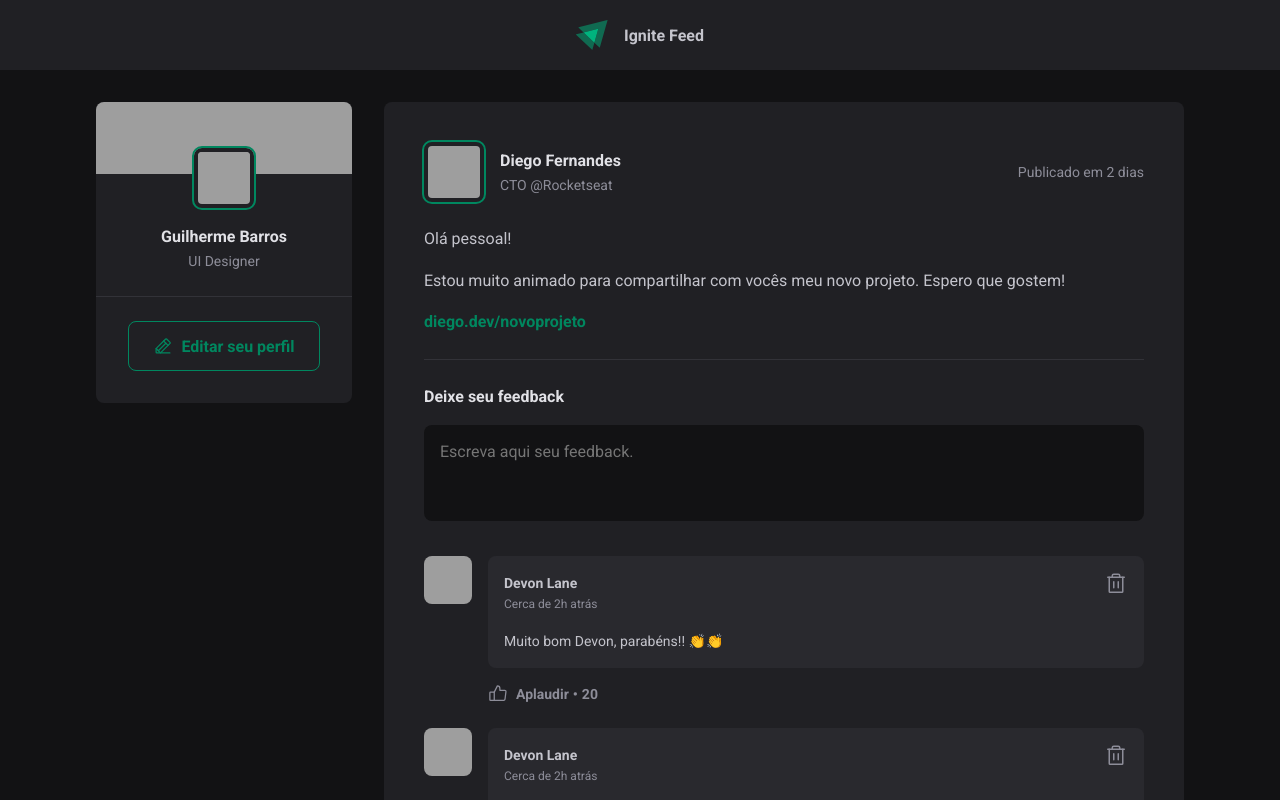
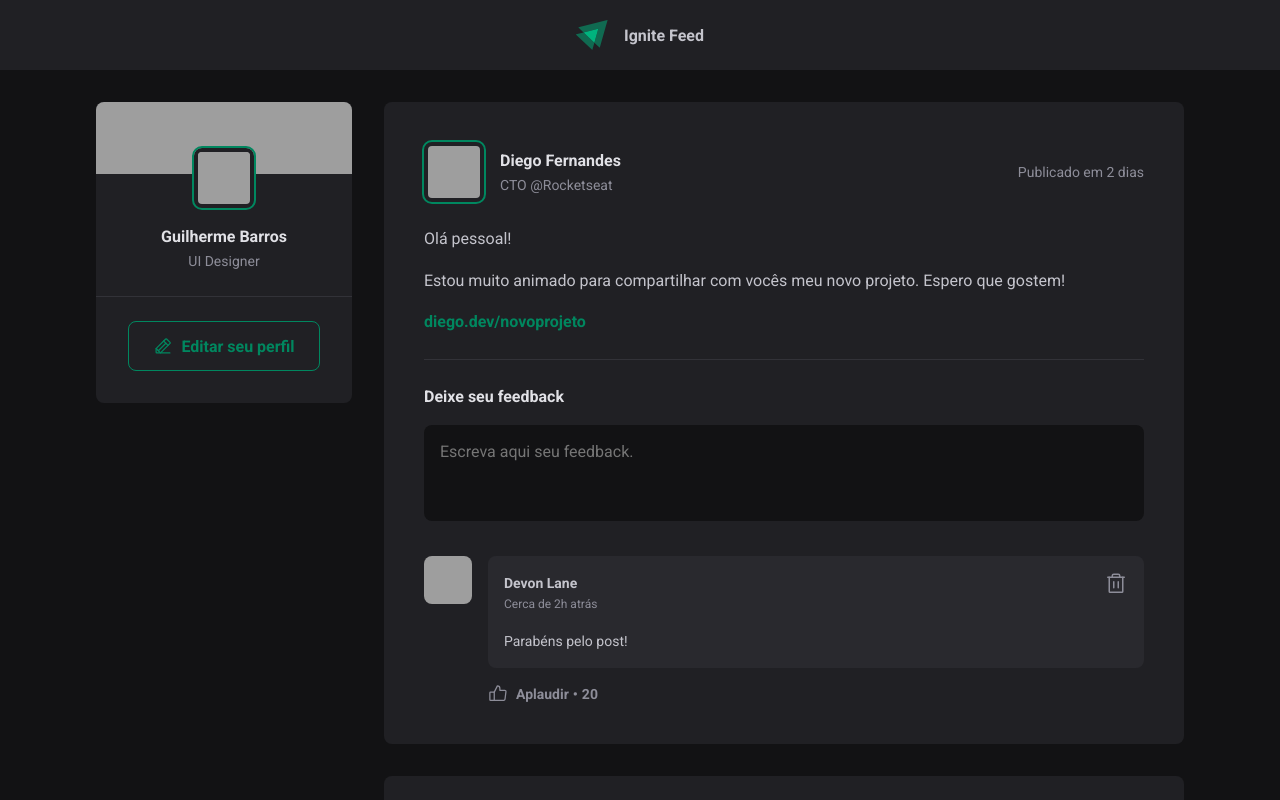
Before and after one commit to guilherme-s-barros/01-fundamentos-reactjs, a React (Vite) app: page / in a window 1280 px wide. Shown: the top 800 px of the page. Built offline with nearby package versions, Linux system fonts and the light colour scheme; grey boxes are pictures that could not be loaded.

Commit message:
Os motores do React - Inserindo comentários

```diff
--- a/src/components/comment.jsx
+++ b/src/components/comment.jsx
@@ -4,7 +4,7 @@ import { Avatar } from './avatar'
 
 import styles from './comment.module.css'
 
-export function Comment() {
+export function Comment({ content }) {
   return (
     <div className={styles.comment}>
       <Avatar src="https://i.pravatar.cc/500" hasBorder={false} />
@@ -16,7 +16,7 @@ export function Comment() {
               <strong>Devon Lane</strong>
 
               <time
-                datetime="2025-03-28 21:46:23"
+                dateTime="2025-03-28 21:46:23"
                 title="28 de março às 21:46h"
               >
                 Cerca de 2h atrás
@@ -28,7 +28,7 @@ export function Comment() {
             </button>
           </header>
 
-          <p>Muito bom Devon, parabéns!! 👏👏</p>
+          <p>{content}</p>
         </div>
 
         <footer>
--- a/src/components/post.jsx
+++ b/src/components/post.jsx
@@ -1,3 +1,4 @@
+import { useState } from 'react'
 import { format, formatDistanceToNow } from 'date-fns'
 import ptBR from 'date-fns/locale/pt-BR'
 
@@ -7,6 +8,12 @@ import { Comment } from './comment'
 import styles from './post.module.css'
 
 export function Post({ author, content, publishedAt }) {
+  const [comments, setComments] = useState([
+    'Parabéns pelo post!',
+  ])
+
+  const [newCommentText, setNewCommentText] = useState('')
+
   const publishedDateFormatted = format(
     publishedAt,
     "d 'de' LLLL 'de' yyyy 'às' HH:mm'h'",
@@ -18,7 +25,18 @@ export function Post({ author, content, publishedAt }) {
     addSuffix: true,
   })
 
-  const Posts = () => {
+  function handleCreateNewComment(event) {
+    event.preventDefault()
+
+    setComments([...comments, newCommentText])
+    setNewCommentText('')
+  }
+
+  function handleNewCommentChange(event) {
+    setNewCommentText(event.target.value)
+  }
+
+  const Content = () => {
     return content.map((line) => {
       if (line.type === 'paragraph') {
         return <p key={line.content}>{line.content}</p>
@@ -53,21 +71,33 @@ export function Post({ author, content, publishedAt }) {
       </header>
 
       <div className={styles.content}>
-        <Posts />
+        <Content />
       </div>
 
-      <form className={styles.feedbackForm}>
+      <form onSubmit={handleCreateNewComment} className={styles.feedbackForm}>
         <strong>Deixe seu feedback</strong>
-        <textarea placeholder="Escreva aqui seu feedback." />
+
+        <textarea
+          value={newCommentText}
+          onChange={handleNewCommentChange}
+          placeholder="Escreva aqui seu feedback."
+        />
+
         <footer>
           <button type="submit">Publicar</button>
         </footer>
       </form>
 
       <footer className={styles.commentList}>
-        <Comment />
-        <Comment />
-        <Comment />
+        {comments.length === 0 && (
+          <span>
+            Ninguém comentou ainda 😢. <strong>Que tal ser o primeiro?</strong>
+          </span>
+        )}
+
+        {comments.map((comment) => {
+          return <Comment content={comment} />
+        })}
       </footer>
     </article>
   )
--- a/src/components/post.module.css
+++ b/src/components/post.module.css
@@ -117,3 +117,9 @@
 .commentList {
   margin-top: 2rem;
 }
+
+.commentList > span {
+  line-height: 1.6;
+  color: var(--gray-400);
+  font-size: 0.875rem;
+}
```
